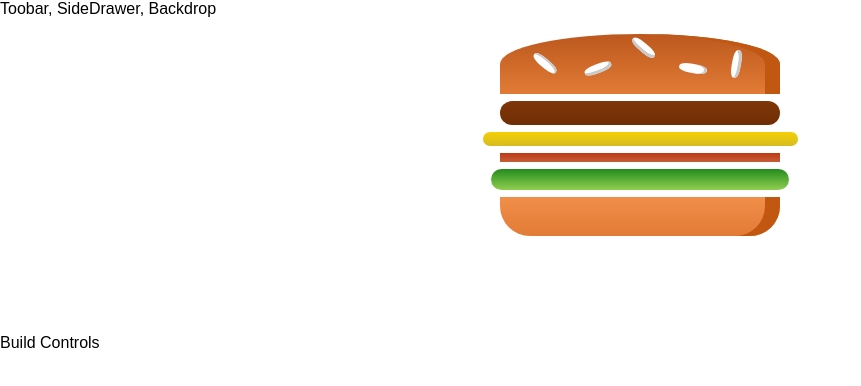
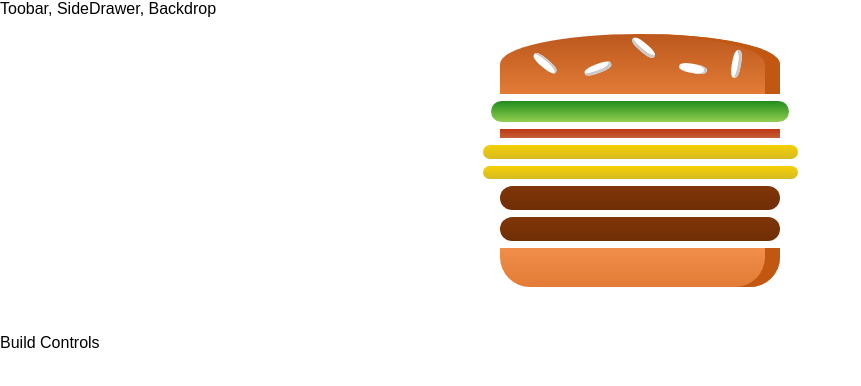
Before and after one commit to KenzoIkeizume/burger-builder, a React app: page / in a window 1280 px wide. Shown: the top 386 px of the page, without its empty margins (0-861 px from the left). Built offline with nearby package versions, Linux system fonts and the light colour scheme.

Commit message:
Dynamic Ingredients

```diff
--- a/src/components/Burger/Burger.js
+++ b/src/components/Burger/Burger.js
@@ -4,13 +4,16 @@
 import BurgerIngredient from './BurgerIngredients/BurgerIngredients'
 
 const burger = ( props ) => {
+    const transformedIngredients = Object.keys(props.ingredients)
+        .map(igKey => {
+            return  [...Array(props.ingredients[igKey])].map((_, i) => {
+               return <BurgerIngredient key={igKey + i} type={igKey}/>
+            });
+        });
     return (
         <div className={classes.Burger}>
             <BurgerIngredient type="bread-top"/>
-            <BurgerIngredient type="meat"/>
-            <BurgerIngredient type="cheese"/>
-            <BurgerIngredient type="bacon"/>
-            <BurgerIngredient type="salad"/>
+            {transformedIngredients}
             <BurgerIngredient type="bread-bottom"/>
         </div>
     );
--- a/src/containers/BurgerBuilder/BurgerBuilder.js
+++ b/src/containers/BurgerBuilder/BurgerBuilder.js
@@ -4,10 +4,18 @@
 import Burger from '../../components/Burger/Burger';
 
 class BurgerBuilder extends Component {
+    state = {
+        ingredients: {
+            salad: 1,
+            bacon: 1,
+            cheese: 2,
+            meat: 2
+        }
+    }
     render () {
         return (
             <Auxiliary>
-                <Burger></Burger>
+                <Burger ingredients={this.state.ingredients}></Burger>
                 <div>Build Controls</div>
             </Auxiliary>
         );
```
